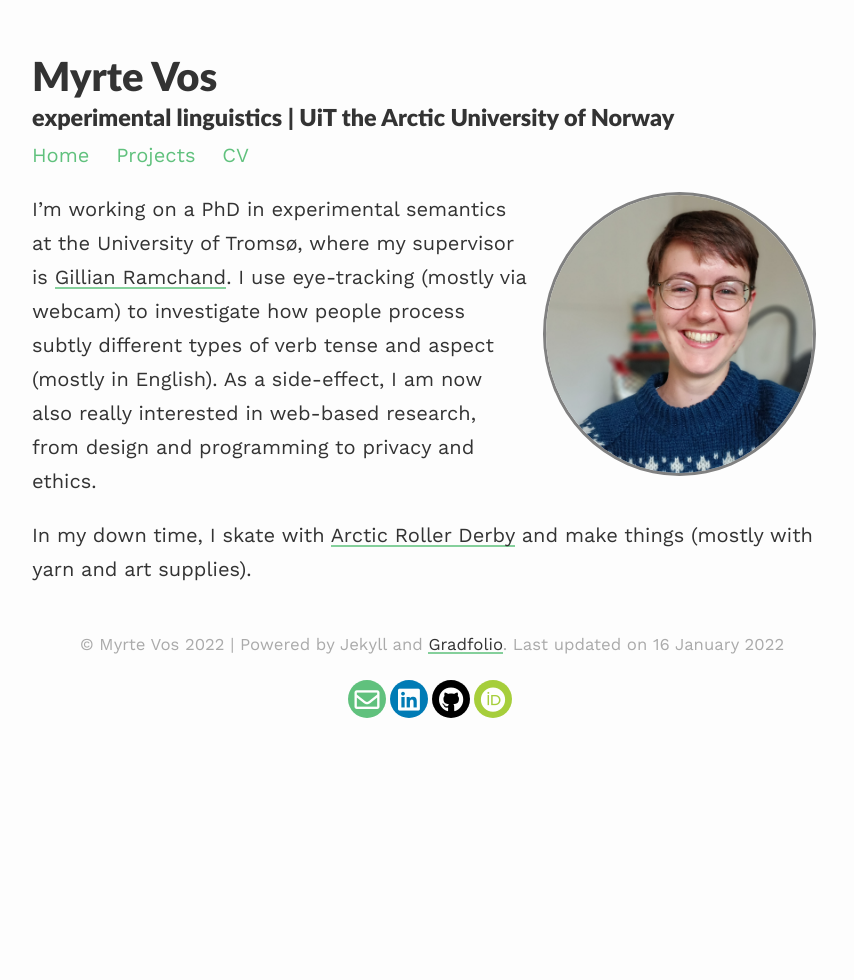
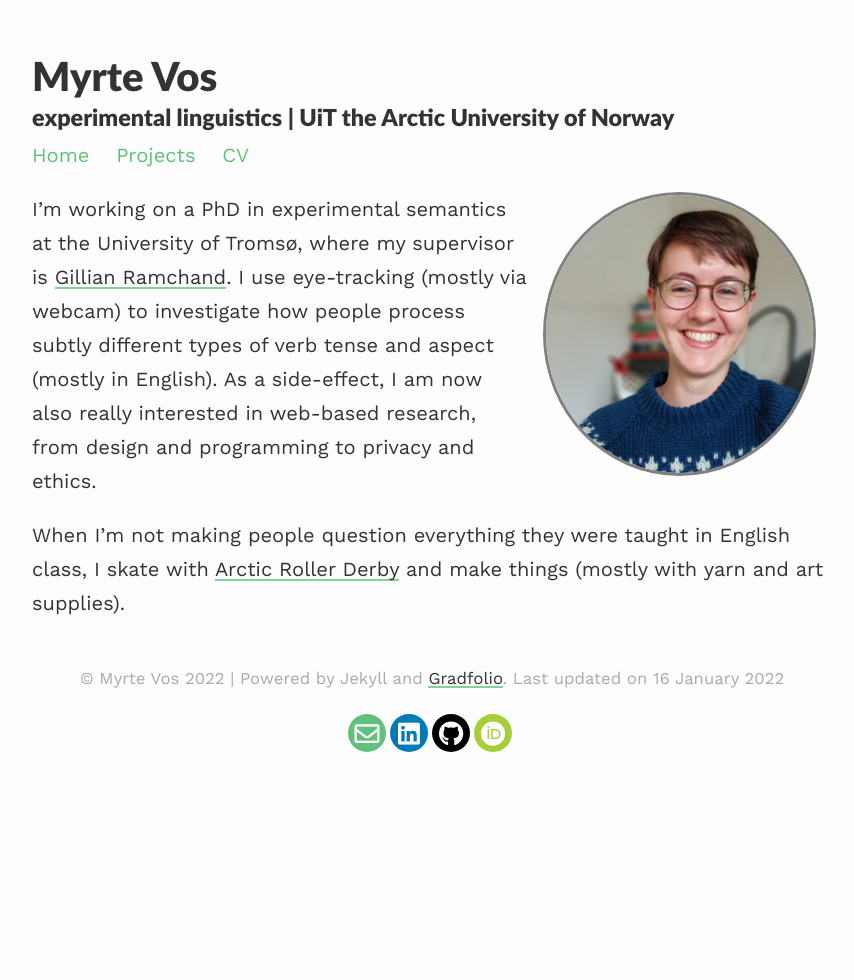
Before and after one commit to myrtevos/myrtevos.github.io, a Jekyll site: the page built from index.md, in a window 1280 px wide. Shown: the whole page, without its empty margins (208-1062 px from the left). Built offline with Jekyll 4.4.1, drawn with Linux system fonts in a browser that asks for light colours; nearby versions of some CDN libraries.

Commit message:
Update index.md

```diff
--- a/index.md
+++ b/index.md
@@ -10,4 +10,4 @@ published: true
 I'm working on a PhD in experimental semantics at the University of Tromsø, where my supervisor is [Gillian Ramchand](https://gillianramchand.blog/){:target="_blank"}. I use eye-tracking (mostly via webcam) to investigate how people process subtly different types of verb tense and aspect (mostly in English).
 As a side-effect, I am now also really interested in web-based research, from design and programming to privacy and ethics.
 
-In my down time, I skate with [Arctic Roller Derby](https://www.instagram.com/arcticrollerderby/){:target="_blank"} and make things (mostly with yarn and art supplies).
+When I'm not making people question everything they were taught in English class, I skate with [Arctic Roller Derby](https://www.instagram.com/arcticrollerderby/){:target="_blank"} and make things (mostly with yarn and art supplies).
```
